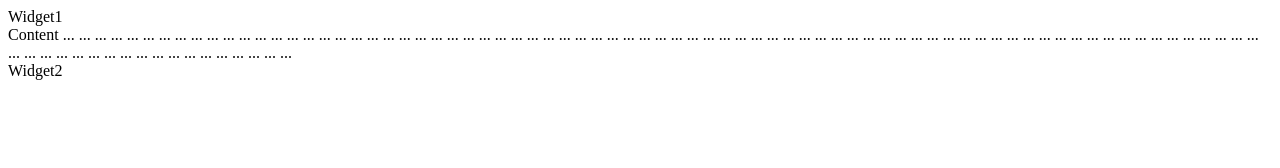
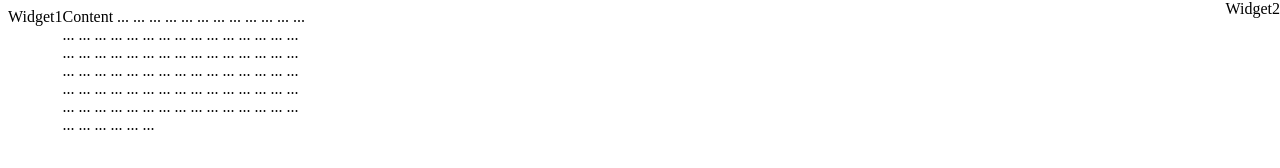
Before and after one commit to juliadoom/UI, a plain HTML site: page flexbox/index.html in a window 1280 px wide. Drawn offline with Linux system fonts and the light colour scheme.

Commit message:
Update index.html

```diff
--- a/flexbox/index.html
+++ b/flexbox/index.html
@@ -3,9 +3,7 @@
   <head>
     <meta charset="utf-8" />
     <title>Widgets</title>
-    <style>
-
-    </style>
+    <link rel="stylesheet" href="style.css" />
   </head>
   <body>
     <div class="main">
```
